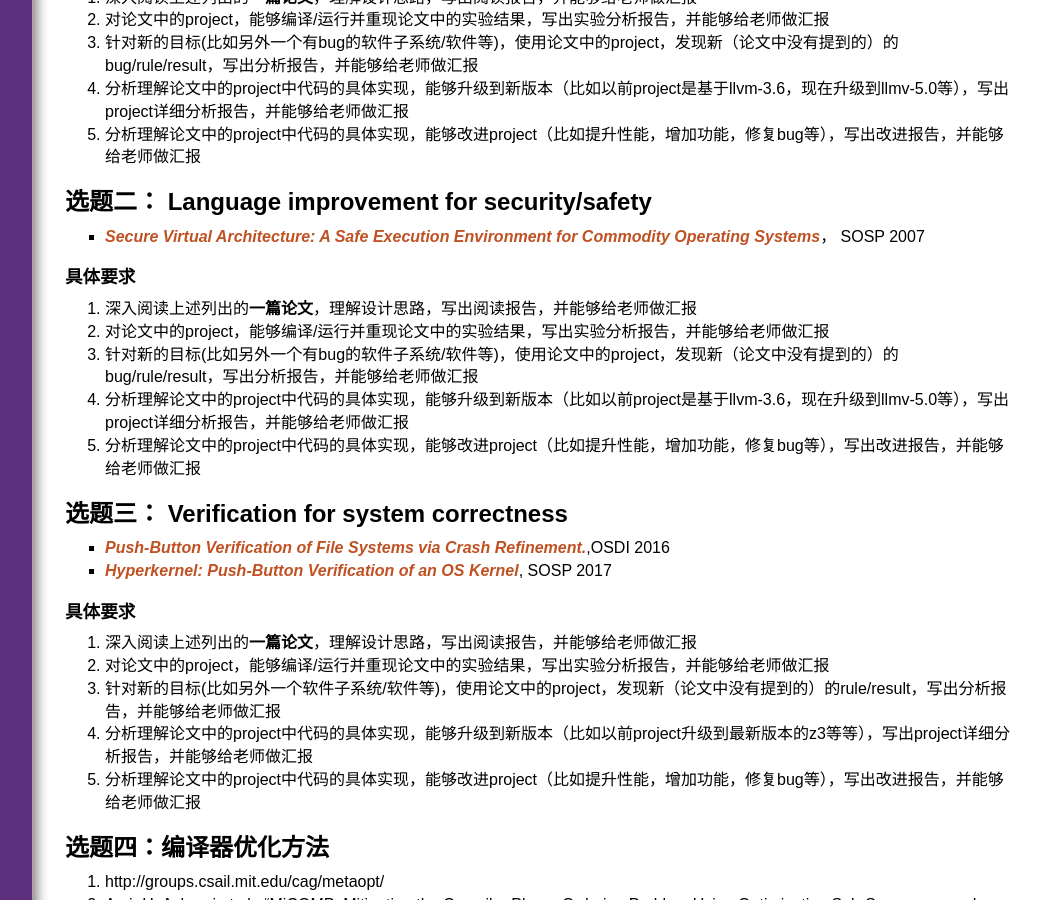
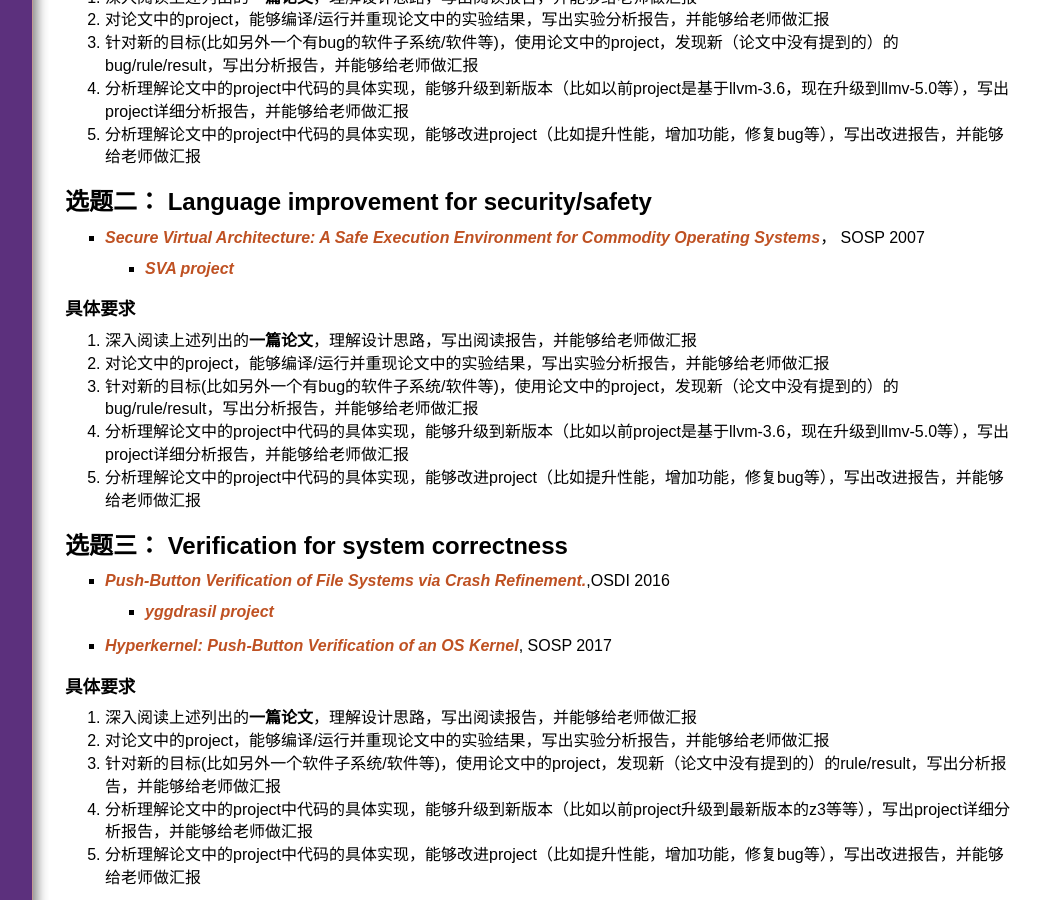
Before and after one commit to chyyuu/compiler_course_info, a Jekyll site: the page built from readinglist.md, in a window 1280 px wide and 900 px high, scrolled down 873 px. Shown: the whole window, without its empty margins (234-1275 px from the left). Built offline with Jekyll 4.4.1, drawn with Linux system fonts in a browser that asks for light colours; nearby versions of some CDN libraries; our own code applies the rules of GitHub Pages for plain Markdown files.

Commit message:
Update readinglist.md

```diff
--- a/readinglist.md
+++ b/readinglist.md
@@ -48,6 +48,8 @@
 ## 选题二： Language improvement for security/safety
  - [Secure Virtual Architecture: A Safe Execution Environment for Commodity Operating Systems](http://llvm.org/pubs/2007-SOSP-SVA.pdf)， SOSP 2007
 
+   - [SVA project](https://github.com/jtcriswell/SVA)
+
 ### 具体要求
 1. 深入阅读上述列出的**一篇论文**，理解设计思路，写出阅读报告，并能够给老师做汇报
 2. 对论文中的project，能够编译/运行并重现论文中的实验结果，写出实验分析报告，并能够给老师做汇报
@@ -57,6 +59,9 @@
 
 ## 选题三： Verification for system correctness
  - [Push-Button Verification of File Systems via Crash Refinement.](http://locore.cs.washington.edu/papers/sigurbjarnarson-yggdrasil.pdf),OSDI 2016
+
+   - [yggdrasil project](http://locore.cs.washington.edu/yggdrasil/)
+
  - [Hyperkernel: Push-Button Verification of an OS Kernel](https://www.sigops.org/sosp/sosp17/program.html), SOSP 2017
 
 ### 具体要求
```
